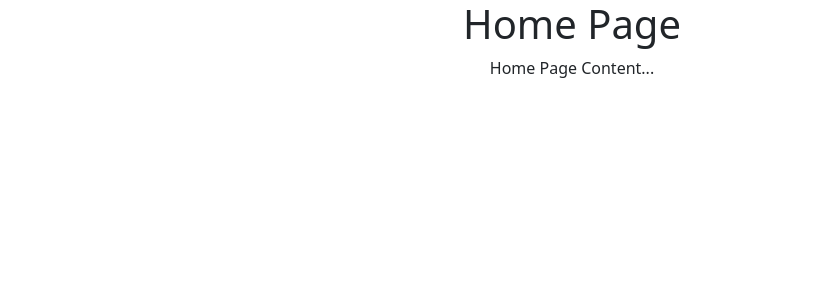
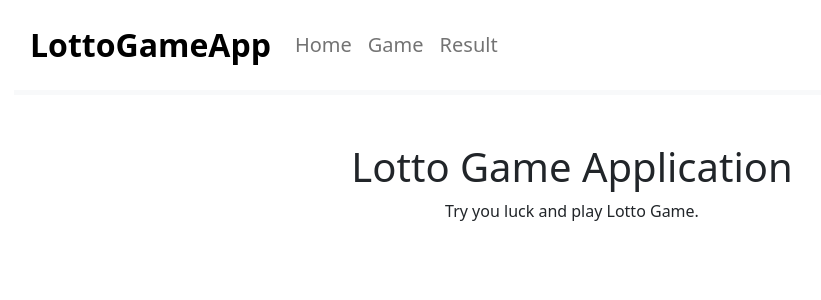
Before and after one commit to mmnoga/react-lotto-frontend, a React (Create React App) app: page / in a window 1280 px wide. Shown: the top 300 px of the page, without its empty margins (68-889 px from the left). Built offline with nearby package versions, Linux system fonts and the light colour scheme.

Commit message:
added navigation menu

```diff
--- /dev/null
+++ b/src/components/HeaderComponent.jsx
@@ -0,0 +1,22 @@
+import {Link} from "react-router-dom";
+
+export default function HeaderComponent() {
+    return (
+        <header className="border-bottom border-light border-5 mb-5 p-2">
+            <div className="container">
+                <div className="row">
+                    <nav className="navbar navbar-expand">
+                        <a className="navbar-brand ms-2 fs-2 fw-bold text-black" href="#">LottoGameApp</a>
+                        <div className="collapse navbar-collapse">
+                            <ul className="navbar-nav">
+                                <li className="nav-item fs-5"><Link className="nav-link" to="/">Home</Link></li>
+                                <li className="nav-item fs-5"><Link className="nav-link" to="/game">Game</Link></li>
+                                <li className="nav-item fs-5"><Link className="nav-link" to="/result">Result</Link></li>
+                            </ul>
+                        </div>
+                    </nav>
+                </div>
+            </div>
+        </header>
+    )
+}
--- a/src/components/LottoApp.jsx
+++ b/src/components/LottoApp.jsx
@@ -4,11 +4,13 @@ import HomePage from "../pages/HomePage";
 import GamePage from "../pages/GamePage";
 import ResultPage from "../pages/ResultPage";
 import ErrorComponent from "./ErrorComponent";
+import HeaderComponent from "./HeaderComponent";
 
 export default function LottoApp() {
     return (
-        <div className="LottoApp">
+        <div className="container">
             <BrowserRouter>
+                <HeaderComponent/>
                 <Routes>
                     <Route path='/' element={<HomePage/>}></Route>
                     <Route path='/game' element={<GamePage/>}></Route>
--- a/src/pages/HomePage.jsx
+++ b/src/pages/HomePage.jsx
@@ -1,9 +1,9 @@
 export default function HomePage() {
     return (
         <div className="HomePage">
-            <h1>Home Page</h1>
+            <h1>Lotto Game Application</h1>
             <div>
-                Home Page Content...
+                Try you luck and play Lotto Game.
             </div>
         </div>
     )
```
